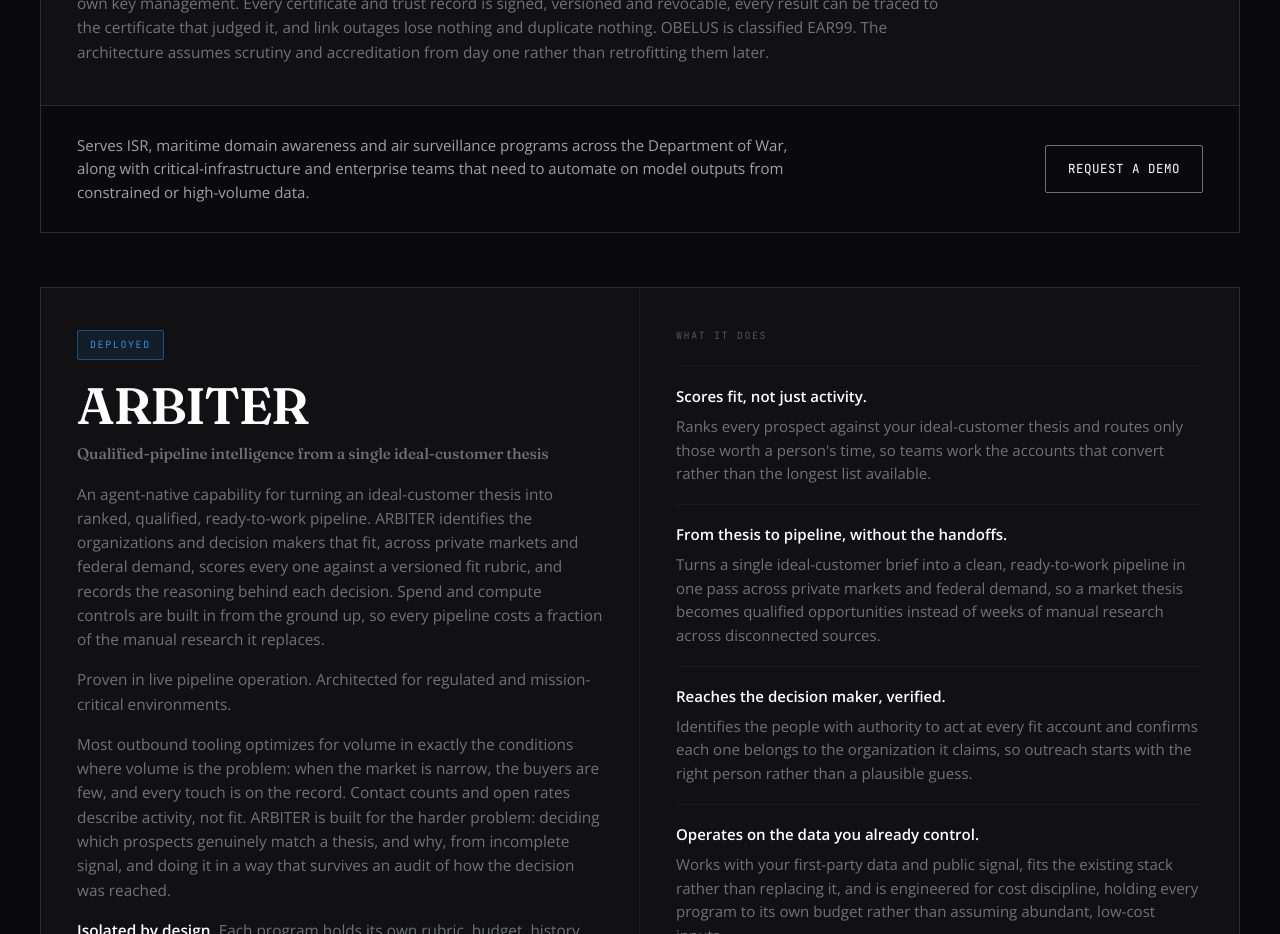
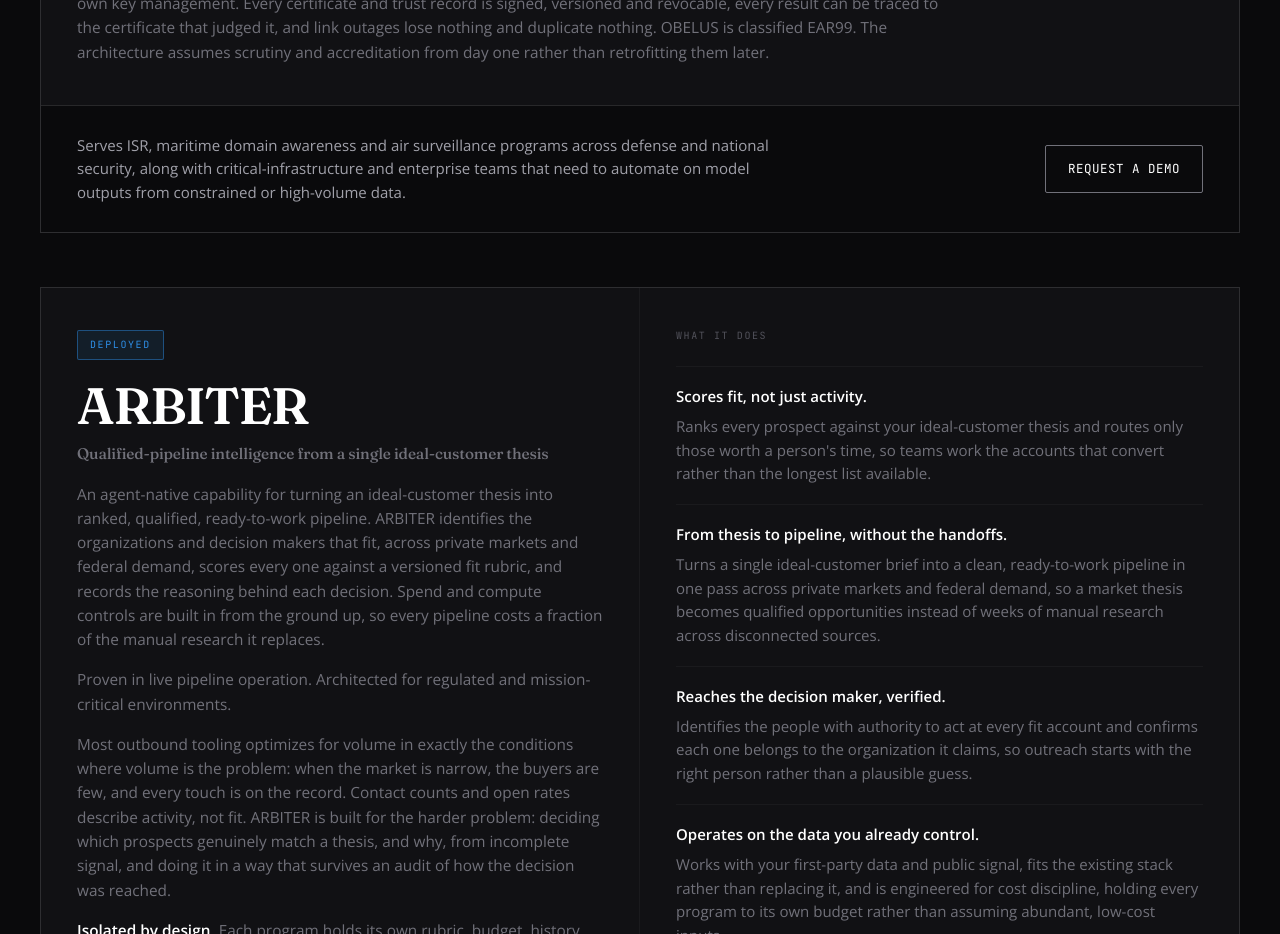
Before and after one commit to ParallelLLC/parallel-site, a plain HTML site: page index.html in a window 1280 px wide. Shown: the part 3440-4374 px from the top of the page. Drawn offline with nearby package versions, Linux system fonts and the light colour scheme.

Commit message:
Broaden OBELUS audience line to defense and national security.
Drops the Department of War wording for domain language that fits commercial dual-use positioning.

Co-authored-by: Cursor <cursoragent@cursor.com>

```diff
--- a/index.html
+++ b/index.html
@@ -122,7 +122,7 @@
           <p>OBELUS is designed to the same standard as the rest of what we run: observable, recoverable, and documented so the system outlasts any one operator. It runs entirely inside the customer's boundary, and signing keys stay in the customer's own key management. Every certificate and trust record is signed, versioned and revocable, every result can be traced to the certificate that judged it, and link outages lose nothing and duplicate nothing. OBELUS is classified EAR99. The architecture assumes scrutiny and accreditation from day one rather than retrofitting them later.</p>
         </div>
         <div class="product-foot">
-          <p>Serves ISR, maritime domain awareness and air surveillance programs across the Department of War, along with critical-infrastructure and enterprise teams that need to automate on model outputs from constrained or high-volume data.</p>
+          <p>Serves ISR, maritime domain awareness and air surveillance programs across defense and national security, along with critical-infrastructure and enterprise teams that need to automate on model outputs from constrained or high-volume data.</p>
           <a class="btn btn-solid" href="#contact">Request a demo</a>
         </div>
       </article>
```
